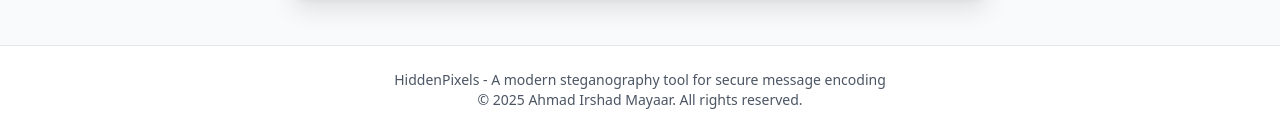
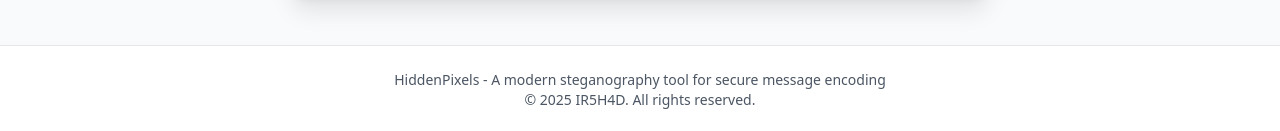
Before and after one commit to Mayaar-Irshad/HiddenPixels, a React (Create React App) app: page / in a window 1280 px wide. Shown: the part 666-797 px from the top of the page. Built offline with nearby package versions, Linux system fonts and the light colour scheme.

Commit message:
final small touches for naming consistency

```diff
--- a/public/index.html
+++ b/public/index.html
@@ -10,7 +10,7 @@
     <meta name="title" content="HiddenPixels - Steganography Tool" />
     <meta name="description" content="Hide and extract secret text from images using modern steganography techniques with LSB encoding." />
     <meta name="keywords" content="steganography, hidden text, image encoding, LSB, security, react app, encode message, decode message, secret message, web tool" />
-    <meta name="author" content="Ahmad Irshad Mayaar" />
+    <meta name="author" content="IR5H4D" />
 
     <!-- ✅ Social sharing preview -->
     <meta property="og:title" content="HiddenPixels - Steganography Tool" />
--- a/src/components/Footer.jsx
+++ b/src/components/Footer.jsx
@@ -6,7 +6,7 @@
       <div className="container mx-auto px-4 text-center">
         <p className="text-sm text-gray-600">
           HiddenPixels - A modern steganography tool for secure message encoding<br />
-          © {new Date().getFullYear()} Ahmad Irshad Mayaar. All rights reserved.
+          © {new Date().getFullYear()} IR5H4D. All rights reserved.
         </p>
       </div>
     </footer>
```
